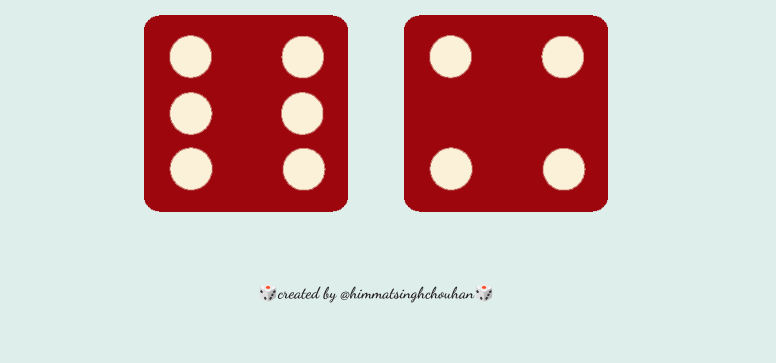
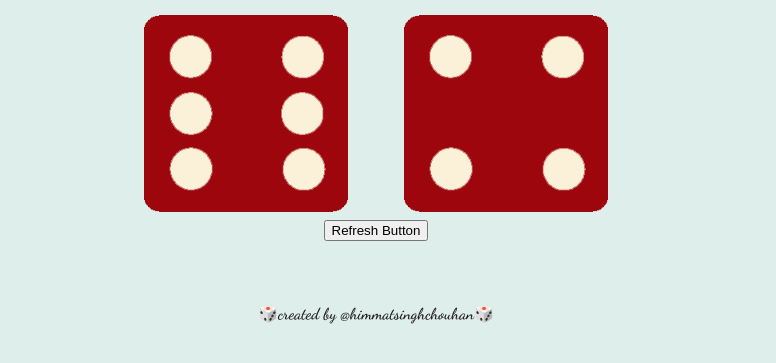
Before and after one commit to HIMMAT3362/Dice-game, a plain HTML site: page index.html in a window 1280 px wide. Shown: the part 285-648 px from the top of the page, without its empty margins (264-1040 px from the left). Drawn offline with Linux system fonts and the light colour scheme.

Commit message:
Update index.html

```diff
--- a/index.html
+++ b/index.html
@@ -27,7 +27,9 @@
     </div>
 
   </div>
-
+<div class="container">
+    <button  class="btn" type="submit" onClick="refreshPage()">Refresh Button</button>
+  </div>
   <script src="index.js" charset="utf-8">
 
   </script>
```
